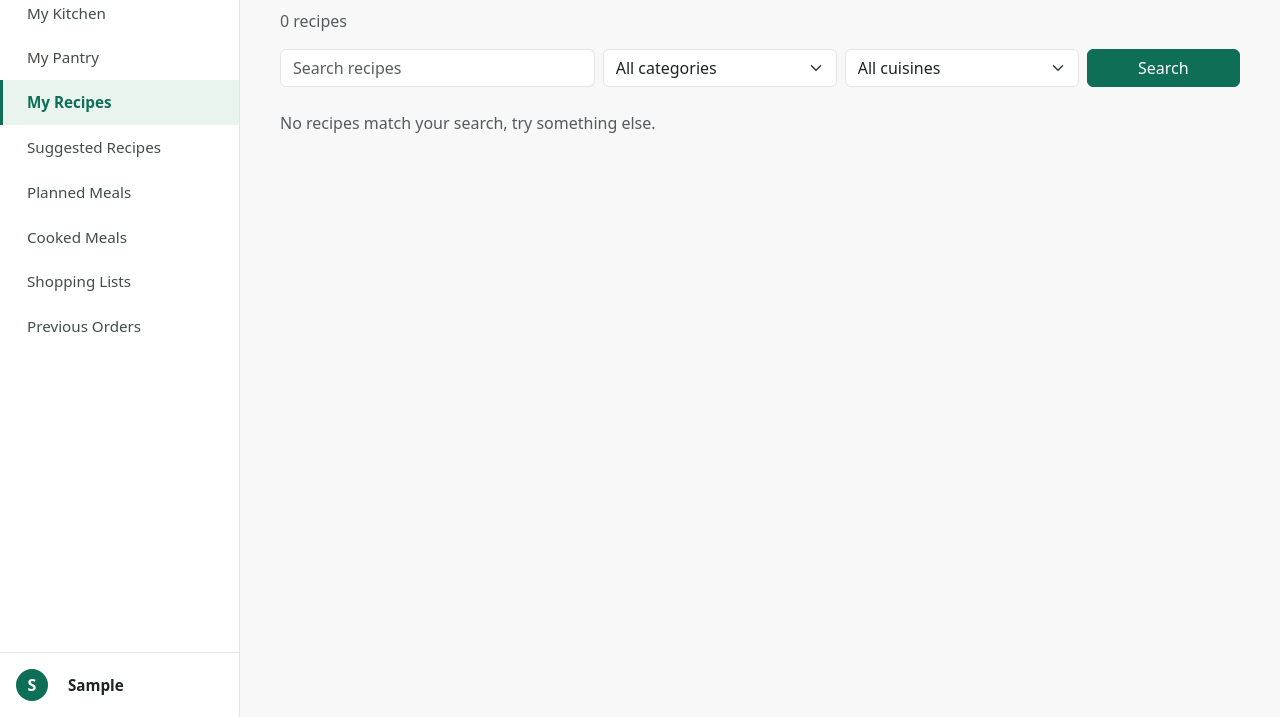
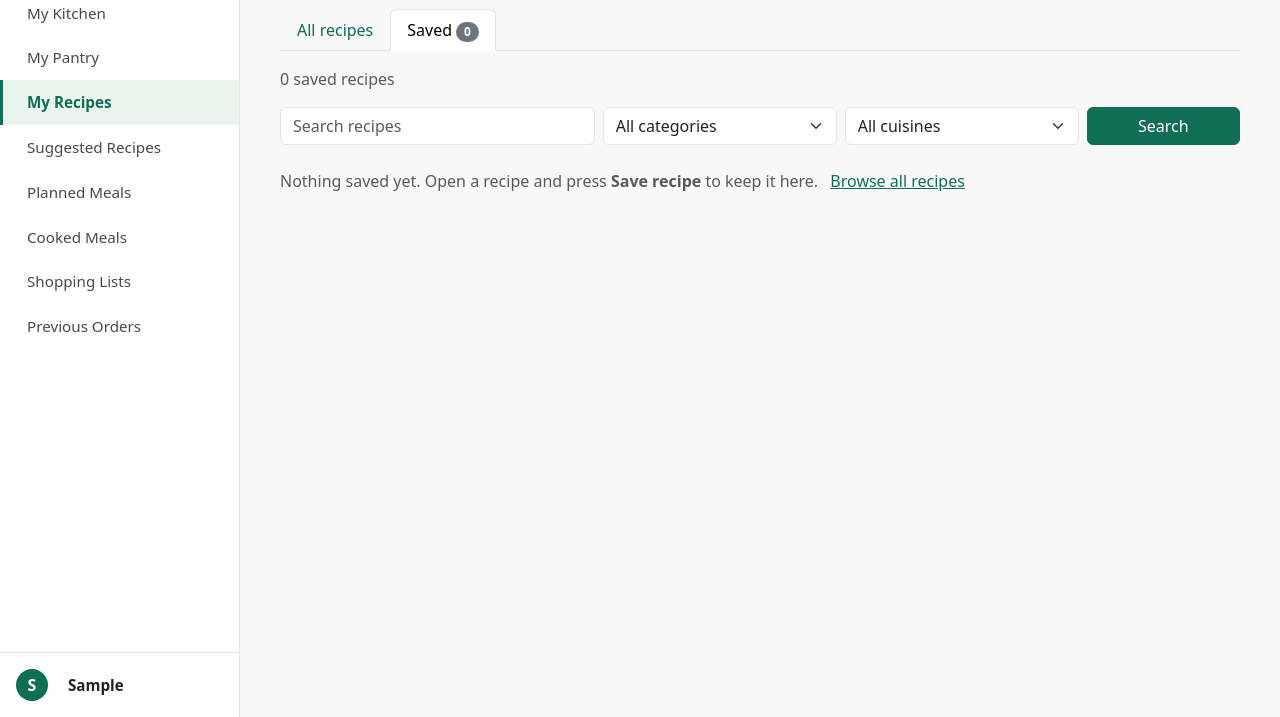
Before and after one commit to Yoobee270697583/2605_Pantry_v2, a Django app: page /recipes/?tab=saved in a window 1280 px wide. Shown: the part 83-800 px from the top of the page. Run offline with Django 5.2, Linux system fonts and the light colour scheme; the visitor is signed in with stand-in values (Sample User, id 1); data comes from the database, SQL or seed files in the repository; data that the repository does not hold is empty.

Commit message:
Add saved recipes tab

```diff
--- a/recipes/views.py
+++ b/recipes/views.py
@@ -1,7 +1,10 @@
+from django.contrib import messages
 from django.contrib.auth.decorators import login_required
 from django.core.paginator import Paginator
-from django.shortcuts import get_object_or_404, render
-from .models import Recipe
+from django.shortcuts import get_object_or_404, redirect, render
+from django.views.decorators.http import require_POST
+from households.utils import get_household
+from .models import Recipe, SavedRecipe
 
 # how many recipe cards to show on each page
 RECIPES_PER_PAGE = 24
@@ -9,12 +12,23 @@ RECIPES_PER_PAGE = 24
 
 @login_required
 def index(request):
-    """Lists the recipes in our database, with search by name and category/cuisine filters."""
+    """The My Recipes page. Has two tabs: every recipe, and the ones the household has saved. Both have search and category/cuisine filters."""
+    active_tab = request.GET.get("tab", "all")
     search_query = request.GET.get("q", "").strip()
     selected_category = request.GET.get("category", "").strip()
     selected_area = request.GET.get("area", "").strip()
 
+    household = get_household(request.user)
+
+    # ids of every recipe this household has saved, so each card can show a "Saved" badge
+    saved_ids = set(SavedRecipe.objects.filter(household=household).values_list("recipe_id", flat=True))
+
     recipes = Recipe.objects.all()
+
+    # the saved tab only shows this household's saved recipes
+    # "saves" is the related_name on SavedRecipe.recipe
+    if active_tab == "saved":
+        recipes = recipes.filter(saves__household=household)
 
     if search_query:
         recipes = recipes.filter(name__icontains=search_query)
@@ -46,6 +60,8 @@ def index(request):
     params.pop("page", None)
 
     return render(request, "recipes/index.html", {
+        "active_tab": active_tab,
+        "saved_ids": saved_ids,
         "page": page,
         "total": paginator.count,
         "search_query": search_query,
@@ -72,8 +88,49 @@ def detail(request, pk):
         video_id = recipe.youtube_url.split("v=")[1].split("&")[0]
         youtube_embed_url = f"https://www.youtube.com/embed/{video_id}"
 
+    # has this user's household saved it? None if not
+    saved = SavedRecipe.objects.filter(
+        household=get_household(request.user),
+        recipe=recipe
+    ).select_related("saved_by").first()
+
     return render(request, "recipes/detail.html", {
         "recipe": recipe,
         "ingredients": ingredients,
         "youtube_embed_url": youtube_embed_url,
+        "saved": saved,
     })
+
+
+@login_required
+@require_POST
+def save_recipe(request, pk):
+    """Saves a recipe to the household's saved list."""
+    recipe = get_object_or_404(Recipe, pk=pk)
+
+    # get_or_create so pressing save twice (e.g. a double click) doesn't break anything
+    saved, created = SavedRecipe.objects.get_or_create(
+        household=get_household(request.user),
+        recipe=recipe,
+        defaults={"saved_by": request.user}
+    )
+
+    if created:
+        messages.success(request, f"{recipe.name} saved to your recipes.")
+    else:
+        messages.info(request, f"{recipe.name} is already in your saved recipes.")
+
+    return redirect("recipes:detail", pk=recipe.pk)
+
+
+@login_required
+@require_POST
+def unsave_recipe(request, pk):
+    """Removes a recipe from the household's saved list."""
+    recipe = get_object_or_404(Recipe, pk=pk)
+
+    # filtering by household means you can only ever remove your own household's saves
+    SavedRecipe.objects.filter(household=get_household(request.user), recipe=recipe).delete()
+    messages.success(request, f"{recipe.name} removed from your saved recipes.")
+
+    return redirect("recipes:detail", pk=recipe.pk)
--- a/templates/recipes/index.html
+++ b/templates/recipes/index.html
@@ -4,15 +4,33 @@
 
 {% block content %}
 <h1>Recipes</h1>
+
+<!-- 2 tabs -->
+<ul class="nav nav-tabs mb-3">
+    <li class="nav-item">
+        <a href="{% url 'recipes:index' %}" class="nav-link {% if active_tab != 'saved' %}active{% endif %}">All recipes</a>
+    </li>
+    <li class="nav-item">
+        <a href="{% url 'recipes:index' %}?tab=saved" class="nav-link {% if active_tab == 'saved' %}active{% endif %}">
+            Saved <span class="badge rounded-pill text-bg-secondary">{{ saved_ids|length }}</span>
+        </a>
+    </li>
+</ul>
+
 <p class="text-body-secondary">
-    {{ total }} recipe{{ total|pluralize }}
+    {{ total }} {% if active_tab == 'saved' %}saved {% endif %}recipe{{ total|pluralize }}
     {% if search_query or selected_category or selected_area %}
-        found <a href="{% url 'recipes:index' %}" class="ms-2">Clear search</a>
+        {# clearing the search keeps you on the same tab #}
+        found <a href="{% url 'recipes:index' %}{% if active_tab == 'saved' %}?tab=saved{% endif %}" class="ms-2">Clear search</a>
     {% endif %}
 </p>
 
 {# GET form so the search ends up in the url and the page links can keep it #}
 <form method="get" class="row g-2 mb-4">
+    {# without this, searching on the saved tab would jump back to all recipes #}
+    {% if active_tab == 'saved' %}
+        <input type="hidden" name="tab" value="saved">
+    {% endif %}
     <div class="col-12 col-lg-4">
         <input type="search" name="q" value="{{ search_query }}" class="form-control" placeholder="Search recipes" aria-label="Search recipes">
     </div>
@@ -50,6 +68,7 @@
                             {# stretched-link makes the whole card clickable #}
                             <a href="{% url 'recipes:detail' recipe.pk %}" class="stretched-link text-reset text-decoration-none">{{ recipe.name }}</a>
                         </h2>
+                        {% if recipe.pk in saved_ids %}<span class="badge text-bg-primary">Saved</span>{% endif %}
                         {% if recipe.category %}<span class="badge text-bg-light border">{{ recipe.category }}</span>{% endif %}
                         {% if recipe.area %}<span class="badge text-bg-light border">{{ recipe.area }}</span>{% endif %}
                     </div>
@@ -77,6 +96,11 @@
             </ul>
         </nav>
     {% endif %}
+{% elif active_tab == 'saved' and not saved_ids %}
+    <p class="text-body-secondary">
+        Nothing saved yet. Open a recipe and press <strong>Save recipe</strong> to keep it here.
+        <a href="{% url 'recipes:index' %}" class="ms-2">Browse all recipes</a>
+    </p>
 {% else %}
     <p class="text-body-secondary">No recipes match your search, try something else.</p>
 {% endif %}
```
